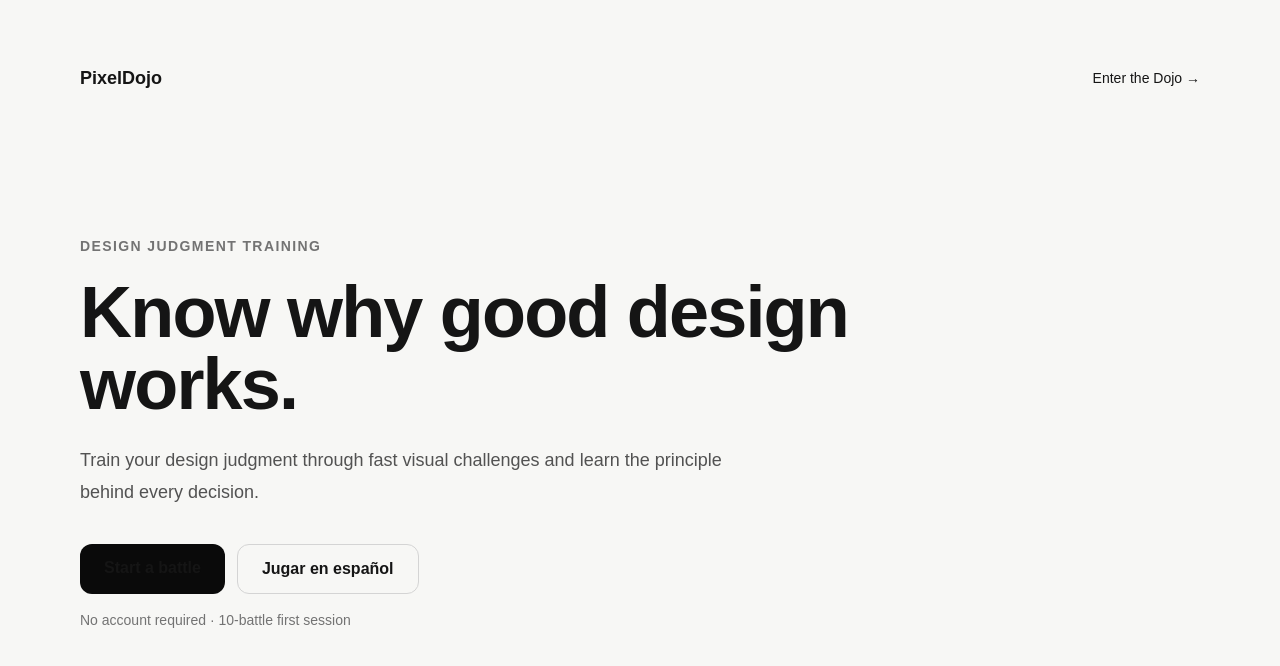
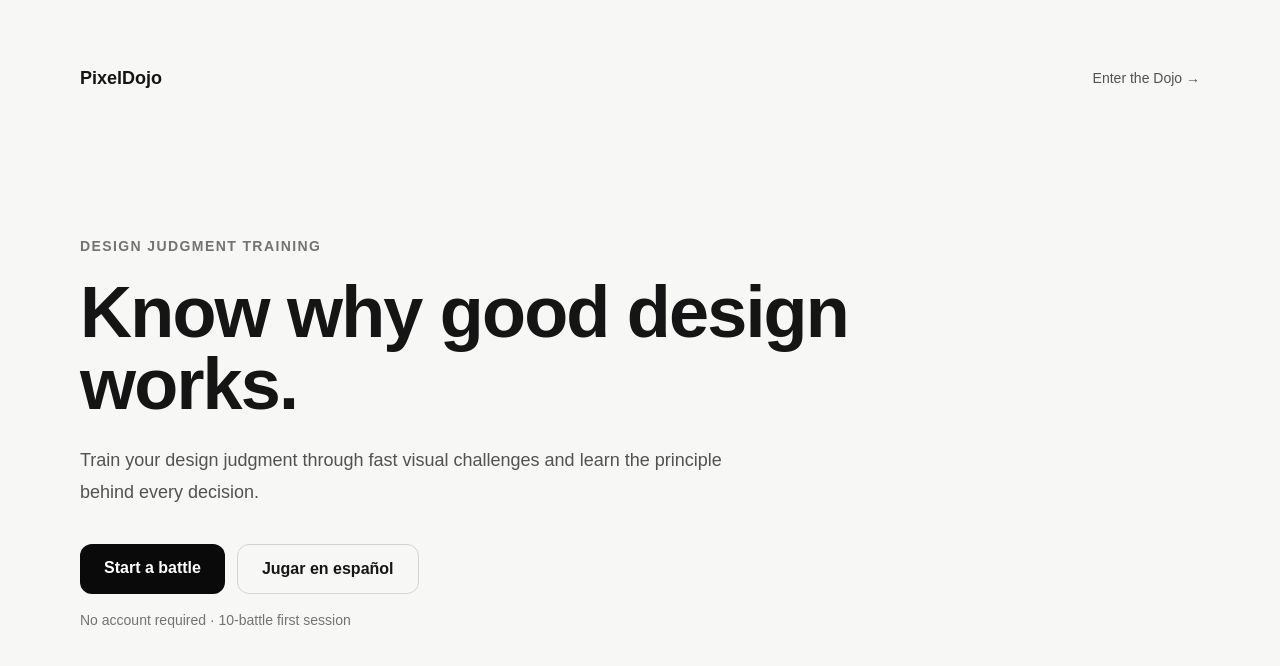
Before and after one commit to pablomrdz/pixeldojo, a Next.js app: page / in a window 1280 px wide. Shown: the top 666 px of the page. Built offline with nearby package versions, Linux system fonts and the light colour scheme.

Commit message:
fix: restore utility text colors

```diff
--- a/app/globals.css
+++ b/app/globals.css
@@ -21,7 +21,7 @@ body {
 
 button, input { font: inherit; }
 
-a { color: inherit; text-decoration: none; }
+a { text-decoration: none; }
 
 .shell {
   width: min(1120px, calc(100% - 32px));
```
